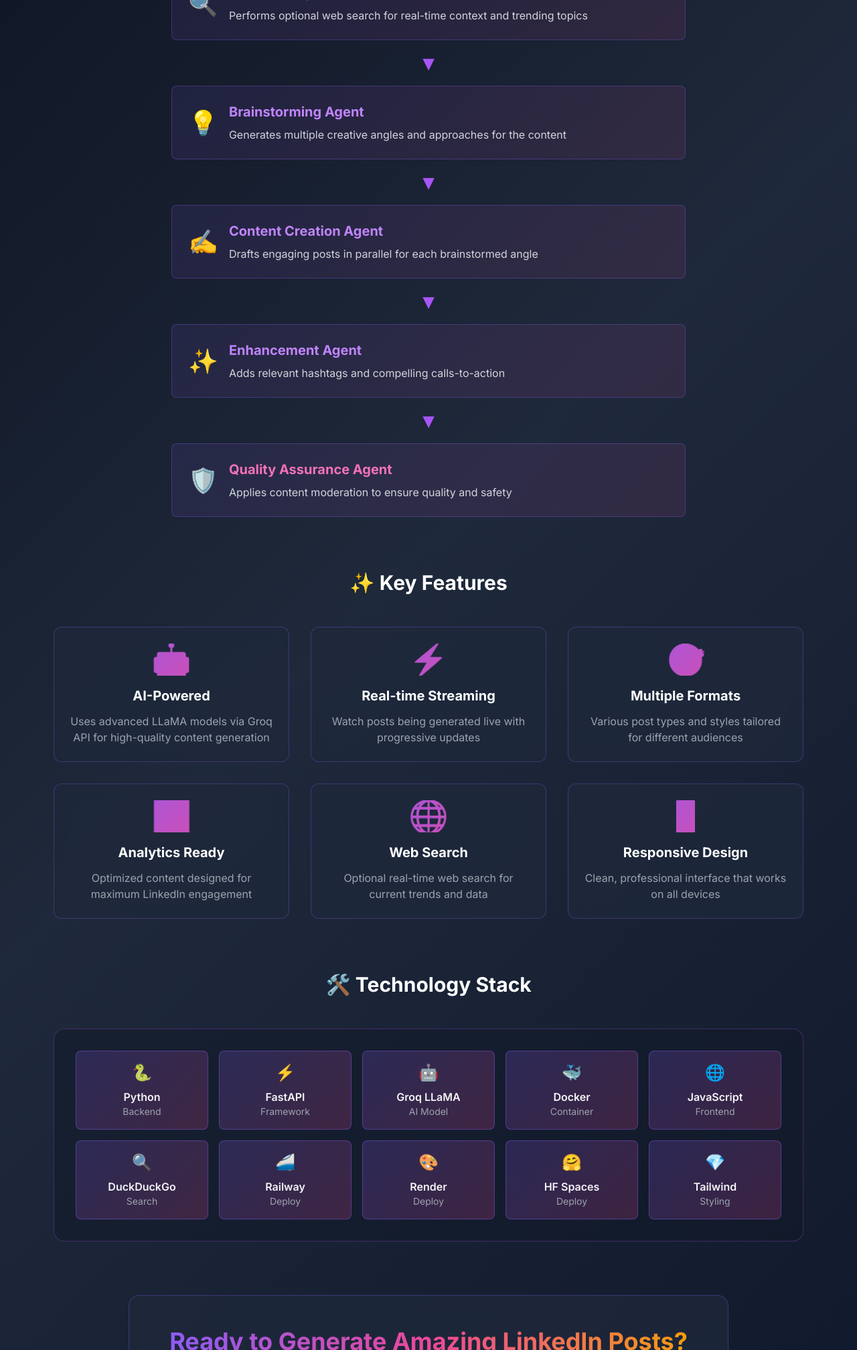
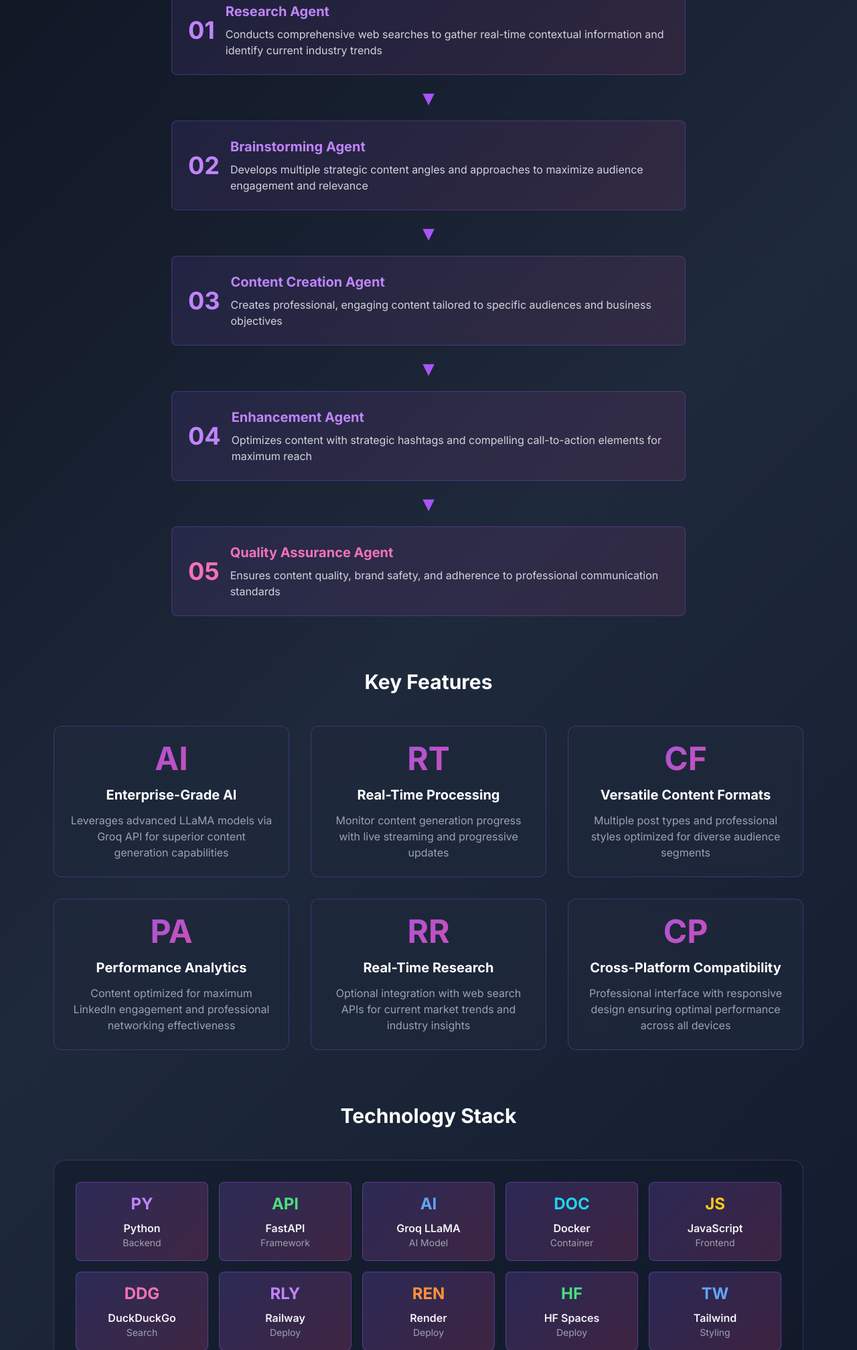
Before and after one commit to koachgg/Agentic_Linkedin_Post, a plain HTML site: page static/infographic_beautiful.html in a window 1280 px wide. Shown: the part 784-2800 px from the top of the page at 67% size. Drawn offline with nearby package versions, Linux system fonts and the light colour scheme.

Commit message:
feat: Formalize content for professional presentation

```diff
--- a/static/infographic_beautiful.html
+++ b/static/infographic_beautiful.html
@@ -96,10 +96,10 @@
         <!-- Header -->
         <header class="text-center mb-16">
             <h1 class="text-5xl md:text-7xl font-black gradient-text mb-4">
-                🚀 LinkedIn Post Generator
+                LinkedIn Post Generator
             </h1>
             <p class="text-xl md:text-2xl text-gray-400 font-light">
-                AI-Powered Content Creation with Agentic Architecture
+                Professional AI-Powered Content Creation Platform with Advanced Agentic Architecture
             </p>
             <div class="mt-6 flex justify-center">
                 <div class="h-1 w-24 bg-gradient-to-r from-purple-500 to-pink-500 rounded-full"></div>
@@ -108,7 +108,7 @@
 
         <!-- Key Statistics -->
         <section class="mb-20">
-            <h2 class="text-3xl font-bold text-center mb-12 text-white">⚡ Performance Metrics</h2>
+            <h2 class="text-3xl font-bold text-center mb-12 text-white">Performance Metrics</h2>
             <div class="grid grid-cols-1 md:grid-cols-4 gap-6">
                 <div class="glow-card rounded-xl p-6 text-center">
                     <div class="stats-number text-5xl font-black mb-2">2-3s</div>
@@ -135,20 +135,21 @@
 
         <!-- Agentic Workflow -->
         <section class="mb-20">
-            <h2 class="text-3xl font-bold text-center mb-8 text-white">🤖 The Agentic AI Workflow</h2>
+            <h2 class="text-3xl font-bold text-center mb-8 text-white">Advanced Agentic AI Workflow</h2>
             <p class="text-center text-gray-400 mb-12 max-w-4xl mx-auto text-lg">
-                Our system uses a sophisticated multi-agent approach where each AI agent performs a specialized task,
-                building upon the work of previous agents to create high-quality LinkedIn content.
+                The platform employs a sophisticated multi-agent architecture where specialized AI agents collaborate
+                sequentially, with each agent building upon the work of previous agents to produce high-quality,
+                professional LinkedIn content.
             </p>
 
             <div class="max-w-3xl mx-auto">
                 <div class="space-y-4">
                     <!-- Agent 1 -->
                     <div class="workflow-step rounded-lg p-6 flex items-center">
-                        <div class="text-4xl mr-4">🔍</div>
+                        <div class="text-4xl mr-4 text-purple-400 font-bold">01</div>
                         <div class="flex-1">
                             <h3 class="text-xl font-bold text-purple-400 mb-2">Research Agent</h3>
-                            <p class="text-gray-300">Performs optional web search for real-time context and trending topics</p>
+                            <p class="text-gray-300">Conducts comprehensive web searches to gather real-time contextual information and identify current industry trends</p>
                         </div>
                     </div>
 
@@ -158,10 +159,10 @@
 
                     <!-- Agent 2 -->
                     <div class="workflow-step rounded-lg p-6 flex items-center">
-                        <div class="text-4xl mr-4">💡</div>
+                        <div class="text-4xl mr-4 text-purple-400 font-bold">02</div>
                         <div class="flex-1">
                             <h3 class="text-xl font-bold text-purple-400 mb-2">Brainstorming Agent</h3>
-                            <p class="text-gray-300">Generates multiple creative angles and approaches for the content</p>
+                            <p class="text-gray-300">Develops multiple strategic content angles and approaches to maximize audience engagement and relevance</p>
                         </div>
                     </div>
 
@@ -171,10 +172,10 @@
 
                     <!-- Agent 3 -->
                     <div class="workflow-step rounded-lg p-6 flex items-center">
-                        <div class="text-4xl mr-4">✍️</div>
+                        <div class="text-4xl mr-4 text-purple-400 font-bold">03</div>
                         <div class="flex-1">
                             <h3 class="text-xl font-bold text-purple-400 mb-2">Content Creation Agent</h3>
-                            <p class="text-gray-300">Drafts engaging posts in parallel for each brainstormed angle</p>
+                            <p class="text-gray-300">Creates professional, engaging content tailored to specific audiences and business objectives</p>
                         </div>
                     </div>
 
@@ -184,10 +185,10 @@
 
                     <!-- Agent 4 -->
                     <div class="workflow-step rounded-lg p-6 flex items-center">
-                        <div class="text-4xl mr-4">✨</div>
+                        <div class="text-4xl mr-4 text-purple-400 font-bold">04</div>
                         <div class="flex-1">
                             <h3 class="text-xl font-bold text-purple-400 mb-2">Enhancement Agent</h3>
-                            <p class="text-gray-300">Adds relevant hashtags and compelling calls-to-action</p>
+                            <p class="text-gray-300">Optimizes content with strategic hashtags and compelling call-to-action elements for maximum reach</p>
                         </div>
                     </div>
 
@@ -197,10 +198,10 @@
 
                     <!-- Agent 5 -->
                     <div class="workflow-step rounded-lg p-6 flex items-center">
-                        <div class="text-4xl mr-4">🛡️</div>
+                        <div class="text-4xl mr-4 text-pink-400 font-bold">05</div>
                         <div class="flex-1">
                             <h3 class="text-xl font-bold text-pink-400 mb-2">Quality Assurance Agent</h3>
-                            <p class="text-gray-300">Applies content moderation to ensure quality and safety</p>
+                            <p class="text-gray-300">Ensures content quality, brand safety, and adherence to professional communication standards</p>
                         </div>
                     </div>
                 </div>
@@ -209,93 +210,93 @@
 
         <!-- Key Features -->
         <section class="mb-20">
-            <h2 class="text-3xl font-bold text-center mb-12 text-white">✨ Key Features</h2>
+            <h2 class="text-3xl font-bold text-center mb-12 text-white">Key Features</h2>
             <div class="grid grid-cols-1 md:grid-cols-3 gap-8">
                 <div class="glow-card rounded-xl p-6 text-center">
-                    <div class="feature-icon text-5xl mb-4">🤖</div>
-                    <h3 class="text-xl font-bold text-white mb-3">AI-Powered</h3>
-                    <p class="text-gray-400">Uses advanced LLaMA models via Groq API for high-quality content generation</p>
+                    <div class="feature-icon text-5xl mb-4 text-purple-400 font-bold">AI</div>
+                    <h3 class="text-xl font-bold text-white mb-3">Enterprise-Grade AI</h3>
+                    <p class="text-gray-400">Leverages advanced LLaMA models via Groq API for superior content generation capabilities</p>
                 </div>
                 <div class="glow-card rounded-xl p-6 text-center">
-                    <div class="feature-icon text-5xl mb-4">⚡</div>
-                    <h3 class="text-xl font-bold text-white mb-3">Real-time Streaming</h3>
-                    <p class="text-gray-400">Watch posts being generated live with progressive updates</p>
+                    <div class="feature-icon text-5xl mb-4 text-green-400 font-bold">RT</div>
+                    <h3 class="text-xl font-bold text-white mb-3">Real-Time Processing</h3>
+                    <p class="text-gray-400">Monitor content generation progress with live streaming and progressive updates</p>
                 </div>
                 <div class="glow-card rounded-xl p-6 text-center">
-                    <div class="feature-icon text-5xl mb-4">🎯</div>
-                    <h3 class="text-xl font-bold text-white mb-3">Multiple Formats</h3>
-                    <p class="text-gray-400">Various post types and styles tailored for different audiences</p>
+                    <div class="feature-icon text-5xl mb-4 text-blue-400 font-bold">CF</div>
+                    <h3 class="text-xl font-bold text-white mb-3">Versatile Content Formats</h3>
+                    <p class="text-gray-400">Multiple post types and professional styles optimized for diverse audience segments</p>
                 </div>
                 <div class="glow-card rounded-xl p-6 text-center">
-                    <div class="feature-icon text-5xl mb-4">📊</div>
-                    <h3 class="text-xl font-bold text-white mb-3">Analytics Ready</h3>
-                    <p class="text-gray-400">Optimized content designed for maximum LinkedIn engagement</p>
+                    <div class="feature-icon text-5xl mb-4 text-pink-400 font-bold">PA</div>
+                    <h3 class="text-xl font-bold text-white mb-3">Performance Analytics</h3>
+                    <p class="text-gray-400">Content optimized for maximum LinkedIn engagement and professional networking effectiveness</p>
                 </div>
                 <div class="glow-card rounded-xl p-6 text-center">
-                    <div class="feature-icon text-5xl mb-4">🌐</div>
-                    <h3 class="text-xl font-bold text-white mb-3">Web Search</h3>
-                    <p class="text-gray-400">Optional real-time web search for current trends and data</p>
+                    <div class="feature-icon text-5xl mb-4 text-yellow-400 font-bold">RR</div>
+                    <h3 class="text-xl font-bold text-white mb-3">Real-Time Research</h3>
+                    <p class="text-gray-400">Optional integration with web search APIs for current market trends and industry insights</p>
                 </div>
                 <div class="glow-card rounded-xl p-6 text-center">
-                    <div class="feature-icon text-5xl mb-4">📱</div>
-                    <h3 class="text-xl font-bold text-white mb-3">Responsive Design</h3>
-                    <p class="text-gray-400">Clean, professional interface that works on all devices</p>
+                    <div class="feature-icon text-5xl mb-4 text-cyan-400 font-bold">CP</div>
+                    <h3 class="text-xl font-bold text-white mb-3">Cross-Platform Compatibility</h3>
+                    <p class="text-gray-400">Professional interface with responsive design ensuring optimal performance across all devices</p>
                 </div>
             </div>
         </section>
 
         <!-- Technology Stack -->
         <section class="mb-20">
-            <h2 class="text-3xl font-bold text-center mb-12 text-white">🛠️ Technology Stack</h2>
+            <h2 class="text-3xl font-bold text-center mb-12 text-white">Technology Stack</h2>
             <div class="bg-gray-900/50 rounded-2xl p-8 border border-purple-500/30">
                 <div class="grid grid-cols-2 md:grid-cols-5 gap-4">
                     <div class="tech-badge rounded-lg p-4 text-center">
-                        <div class="text-2xl mb-2">🐍</div>
+                        <div class="text-2xl mb-2 text-purple-400 font-bold">PY</div>
                         <div class="font-semibold">Python</div>
                         <div class="text-sm text-gray-400">Backend</div>
                     </div>
                     <div class="tech-badge rounded-lg p-4 text-center">
-                        <div class="text-2xl mb-2">⚡</div>
+                        <div class="text-2xl mb-2 text-green-400 font-bold">API</div>
                         <div class="font-semibold">FastAPI</div>
                         <div class="text-sm text-gray-400">Framework</div>
                     </div>
                     <div class="tech-badge rounded-lg p-4 text-center">
-                        <div class="text-2xl mb-2">🤖</div>
+                        <div class="text-2xl mb-2 text-blue-400 font-bold">AI</div>
                         <div class="font-semibold">Groq LLaMA</div>
                         <div class="text-sm text-gray-400">AI Model</div>
                     </div>
                     <div class="tech-badge rounded-lg p-4 text-center">
-                        <div class="text-2xl mb-2">🐳</div>
+                        <div class="text-2xl mb-2 text-cyan-400 font-bold">DOC</div>
                         <div class="font-semibold">Docker</div>
                         <div class="text-sm text-gray-400">Container</div>
                     </div>
                     <div class="tech-badge rounded-lg p-4 text-center">
-                        <div class="text-2xl mb-2">🌐</div>
+                        <div class="text-2xl mb-2 text-yellow-400 font-bold">JS</div>
                         <div class="font-semibold">JavaScript</div>
                         <div class="text-sm text-gray-400">Frontend</div>
                     </div>
                     <div class="tech-badge rounded-lg p-4 text-center">
-                        <div class="text-2xl mb-2">🔍</div>
+                        <div class="text-2xl mb-2 text-pink-400 font-bold">DDG</div>
                         <div class="font-semibold">DuckDuckGo</div>
                         <div class="text-sm text-gray-400">Search</div>
                     </div>
                     <div class="tech-badge rounded-lg p-4 text-center">
-                        <div class="text-2xl mb-2">🚄</div>
+                        <div class="text-2xl mb-2 text-purple-400 font-bold">RLY</div>
                         <div class="font-semibold">Railway</div>
                         <div class="text-sm text-gray-400">Deploy</div>
                     </div>
                     <div class="tech-badge rounded-lg p-4 text-center">
-                        <div class="text-2xl mb-2">🎨</div>
+                        <div class="text-2xl mb-2 text-orange-400 font-bold">REN</div>
                         <div class="font-semibold">Render</div>
                         <div class="text-sm text-gray-400">Deploy</div>
                     </div>
                     <div class="tech-badge rounded-lg p-4 text-center">
-                        <div class="text-2xl mb-2">🤗</div>
+                        <div class="text-2xl mb-2 text-green-400 font-bold">HF</div>
                         <div class="font-semibold">HF Spaces</div>
                         <div class="text-sm text-gray-400">Deploy</div>
                     </div>
                     <div class="tech-badge rounded-lg p-4 text-center">
-                        <div class="text-2xl mb-2">💎</div>
+                        <div class="text-2xl mb-2 text-blue-400 font-bold">TW</div>
                         <div class="font-semibold">Tailwind</div>
                         <div class="text-sm text-gray-400">Styling</div>
                     </div>
@@ -306,16 +307,16 @@
         <!-- Call to Action -->
         <section class="text-center">
             <div class="glow-card rounded-2xl p-12 max-w-4xl mx-auto">
-                <h2 class="text-4xl font-bold gradient-text mb-6">Ready to Generate Amazing LinkedIn Posts?</h2>
+                <h2 class="text-4xl font-bold gradient-text mb-6">Transform Your Professional Content Strategy</h2>
                 <p class="text-xl text-gray-400 mb-8">
-                    Experience the power of agentic AI and create engaging content that drives results.
+                    Leverage the power of advanced agentic AI to create compelling content that drives meaningful business results and professional engagement.
                 </p>
                 <div class="space-y-4 md:space-y-0 md:space-x-4 md:flex md:justify-center">
                     <a href="/" class="inline-block bg-gradient-to-r from-purple-500 to-pink-500 text-white font-bold py-4 px-8 rounded-lg hover:from-purple-600 hover:to-pink-600 transition-all duration-300 transform hover:scale-105">
-                        🚀 Start Generating Posts
+                        Start Generating Content
                     </a>
-                    <a href="/docs" class="inline-block border border-purple-500 text-purple-400 font-bold py-4 px-8 rounded-lg hover:bg-purple-500 hover:text-white transition-all duration-300">
-                        📚 View API Docs
+                    <a href="https://github.com/koachgg/Agentic_Linkedin_Post" target="_blank" class="inline-block border border-purple-500 text-purple-400 font-bold py-4 px-8 rounded-lg hover:bg-purple-500 hover:text-white transition-all duration-300">
+                        View GitHub Repository
                     </a>
                 </div>
             </div>
@@ -324,8 +325,10 @@
         <!-- Footer -->
         <footer class="text-center mt-16 text-gray-500">
             <div class="h-px bg-gradient-to-r from-transparent via-purple-500 to-transparent mb-8"></div>
-            <p class="text-lg">Built with ❤️ for the LinkedIn community</p>
-            <p class="mt-2">Powered by Agentic AI Architecture</p>
+            <p class="text-lg">
+                Developed by <a href="https://www.linkedin.com/in/belo-abhigyan/" target="_blank" style="color: #8B5CF6; text-decoration: none; font-weight: 500;">Belo Abhigyan</a>
+            </p>
+            <p class="mt-2">Powered by Advanced Agentic AI Architecture</p>
         </footer>
     </div>
 </body>
```
Also changed, not shown: static/index.html (+6 -6 lines), 1 other file.
